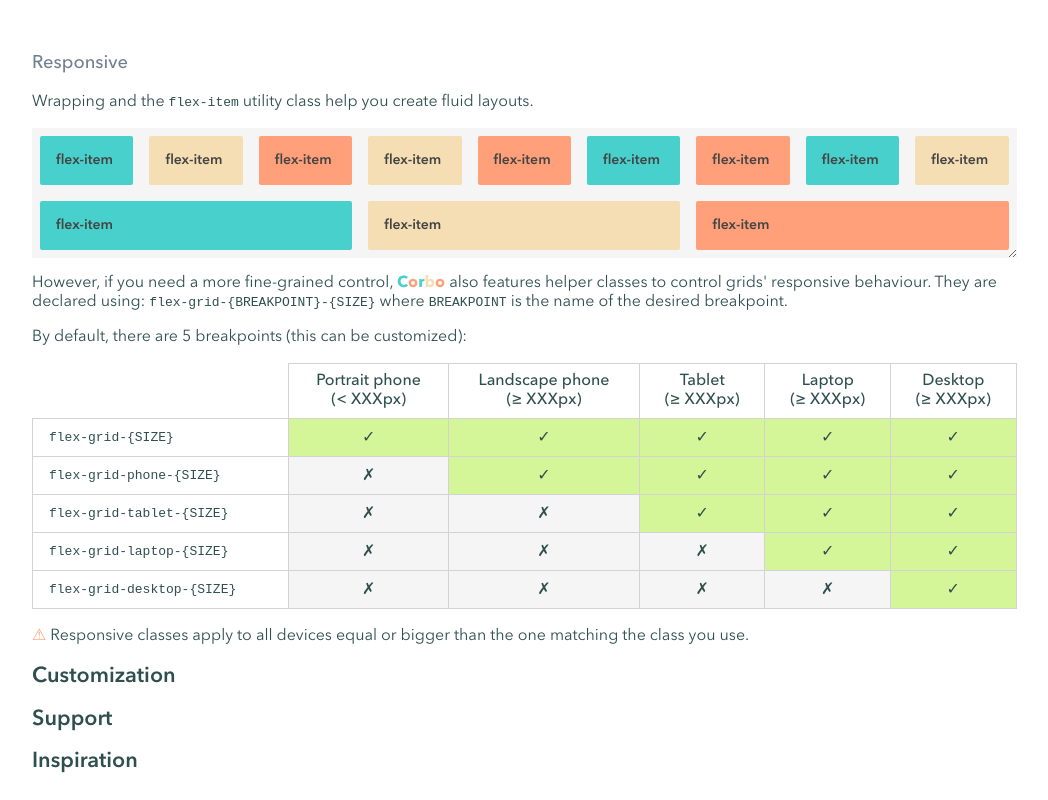
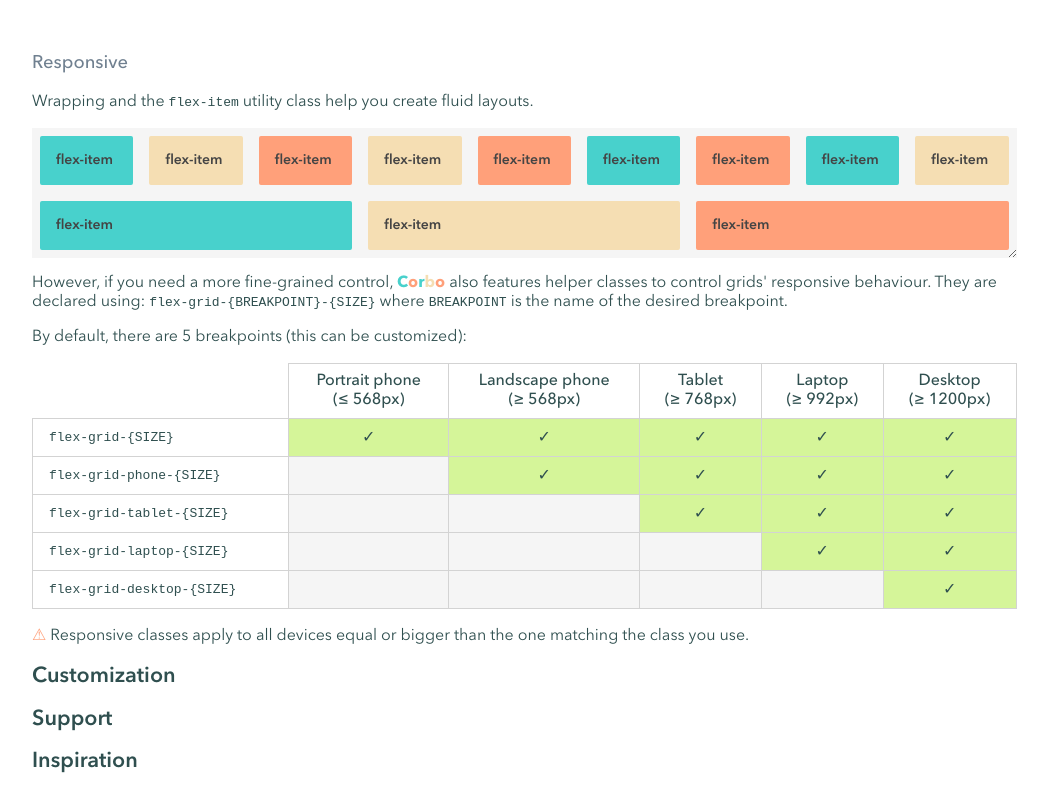
Before and after one commit to WaldoJeffers/corbo, a website: page docs/docs.html in a window 1280 px wide. Shown: the part 7250-8050 px from the top of the page, without its empty margins (38-1086 px from the left). Drawn offline with Linux system fonts and the light colour scheme.

Commit message:
Document breakpoints' default value

```diff
--- a/docs/docs.html
+++ b/docs/docs.html
@@ -344,11 +344,11 @@
             <thead>
               <tr>
                 <th></th>
-                <th>Portrait phone<br>(&lt; XXXpx)</th>
-                <th>Landscape phone<br>(&ge; XXXpx)</th>
-                <th>Tablet<br>(&ge; XXXpx)</th>
-                <th>Laptop<br>(&ge; XXXpx)</th>
-                <th>Desktop<br>(&ge; XXXpx)</th>
+                <th>Portrait phone<br>(&le; 568px)</th>
+                <th>Landscape phone<br>(&ge; 568px)</th>
+                <th>Tablet<br>(&ge; 768px)</th>
+                <th>Laptop<br>(&ge; 992px)</th>
+                <th>Desktop<br>(&ge; 1200px)</th>
               </tr>
             </thead>
             <tbody>
@@ -362,7 +362,7 @@
               </tr>
               <tr>
                 <td><code>flex-grid-phone-{SIZE}</code></td>
-                <td class="bg-gray">&cross;</td>
+                <td class="bg-gray"></td>
                 <td class="bg-green">&check;</td>
                 <td class="bg-green">&check;</td>
                 <td class="bg-green">&check;</td>
@@ -370,26 +370,26 @@
               </tr>
               <tr>
                 <td><code>flex-grid-tablet-{SIZE}</code></td>
-                <td class="bg-gray">&cross;</td>
-                <td class="bg-gray">&cross;</td>
+                <td class="bg-gray"></td>
+                <td class="bg-gray"></td>
                 <td class="bg-green">&check;</td>
                 <td class="bg-green">&check;</td>
                 <td class="bg-green">&check;</td>
               </tr>
               <tr>
                 <td><code>flex-grid-laptop-{SIZE}</code></td>
-                <td class="bg-gray">&cross;</td>
-                <td class="bg-gray">&cross;</td>
-                <td class="bg-gray">&cross;</td>
+                <td class="bg-gray"></td>
+                <td class="bg-gray"></td>
+                <td class="bg-gray"></td>
                 <td class="bg-green">&check;</td>
                 <td class="bg-green">&check;</td>
               </tr>
               <tr>
                 <td><code>flex-grid-desktop-{SIZE}</code></td>
-                <td class="bg-gray">&cross;</td>
-                <td class="bg-gray">&cross;</td>
-                <td class="bg-gray">&cross;</td>
-                <td class="bg-gray">&cross;</td>
+                <td class="bg-gray"></td>
+                <td class="bg-gray"></td>
+                <td class="bg-gray"></td>
+                <td class="bg-gray"></td>
                 <td class="bg-green">&check;</td>
               </tr>
             </tbody>
```
